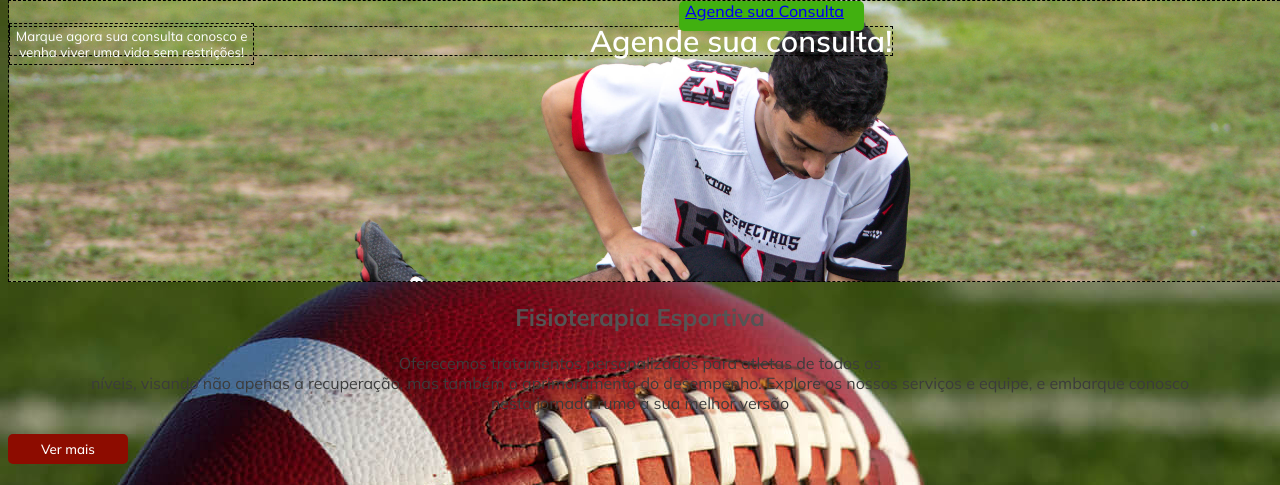
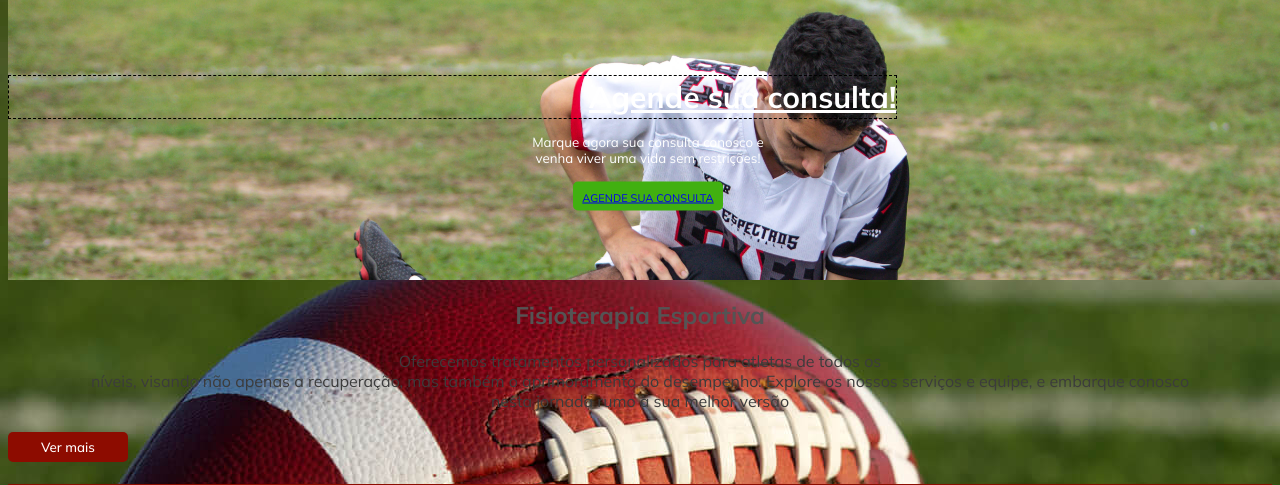
Before and after one commit to caioenriquena/proj_foco_em_dor, a PHP site: page / in a window 1280 px wide. Shown: the part 62-547 px from the top of the page. Run offline with PHP 8.4, Linux system fonts and the light colour scheme.

Commit message:
Botão atualizado e alinhamentos.

```diff
--- a/index.html
+++ b/index.html
@@ -18,9 +18,10 @@
     <main class="conteudo">
         <section class="conteudo-principal">
             <div class="conteudo-principal-foto"id=f001>
+                <div id="ds"></div>
                 <h2 id=x2>Agende sua consulta!</h2>
                 <h5 id=x3>Marque agora sua consulta conosco e venha viver uma vida sem restrições!</h5>
-                <button class="conteudo-principal-foto-escrito-botao"><a href="formulario-consulta.html" >Agende sua Consulta</a></button></div>
+                <button class="conteudo-principal-foto-escrito-botao"><a href="formulario-consulta.html">AGENDE SUA CONSULTA</a></button></div>
 
             <div class="conteudo-principal-photo">
                 <h1 class="conteudo-informativo-escrito"> Fisioterapia Esportiva</h1>
--- a/styles.css
+++ b/styles.css
@@ -12,7 +12,8 @@ div#f001{
     width: 100vw;
     background-size: cover;
     background-position: 10% 160%;
-    border: 1px dashed black;
+
+
 }
 .cabecalho-menu-item{
     font-family: 'mulish', sans-serif;
@@ -29,10 +30,12 @@ div#f001{
     font-family: 'mulish', sans-serif;
     color: #ffffff;
     font-size: 30px;
-    line-height: 95%;
-    font-weight: 600;
+    top: 50px;
+    font-weight: 600px;
     position: absolute;
     padding-left: 580px;
+    text-decoration: underline;
+    line-height: 1.4em;
 /* isso é apenas para marcação -> */
     border: 1px dashed black;
 
@@ -44,14 +47,10 @@ div#f001{
     text-align: center;
     color: white;
     position: relative;
-    justify-items: stretch;
-    align-items: center;
     height: 5vh;
     width: 19vw;
-
-    /* isso é apenas para marcação -> */
-    border: 1px dashed black;
-
+    top:40%;
+    left:40.5%;
 }
 .conteudo-informativo-escrito{
     font-family: 'mulish', sans-serif;
@@ -61,17 +60,20 @@ div#f001{
 .conteudo-principal-foto-escrito-botao{
     color: #ffffff;
     background-color:#41b010;
-    display: flex;
     border: none;
-    height: 30px;
+    position:absolute;
+    top:70%;
+    left:50%;
+    height: 29px;
+    width: 150px;
+    transform: translate(-50%, -50%);
+    padding-top: 4px;
     border-radius: 5px;
-    margin: 0 auto;
     font-family: "mulish", sans-serif;
-    font-size: 16px;
-    line-height: 120%;
-    font-weight: 500;
-    position: relative;
-    width: 185px;
+    font-size: 11px;
+
+    line-height: 2px;
+    font-weight: 100%;
 }
 button.conteudo-principal-escrito-subtitulo{
     display: flex;
```
Also changed, not shown: img/150.png (added).
